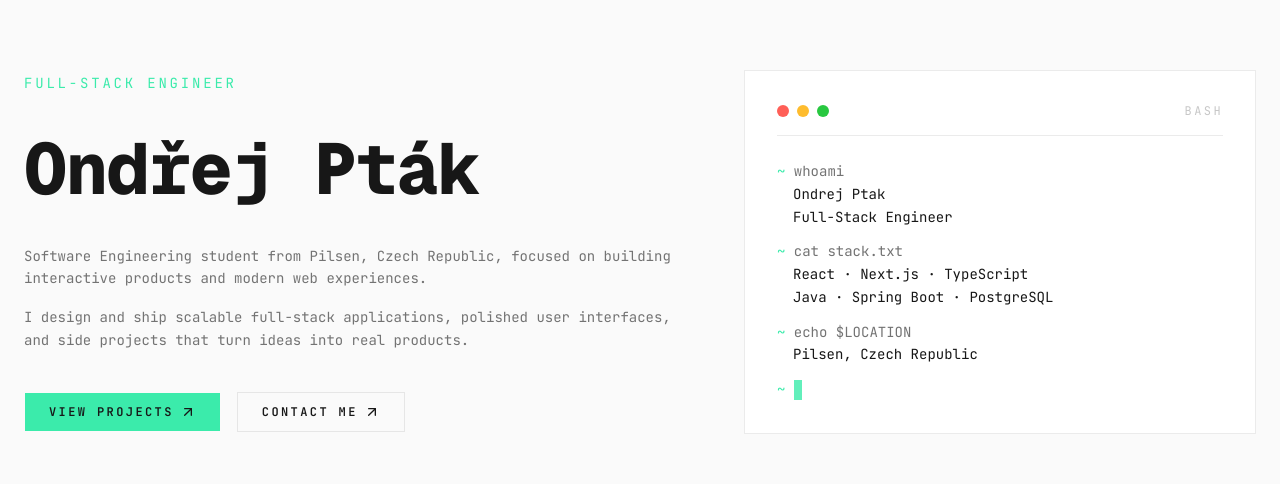
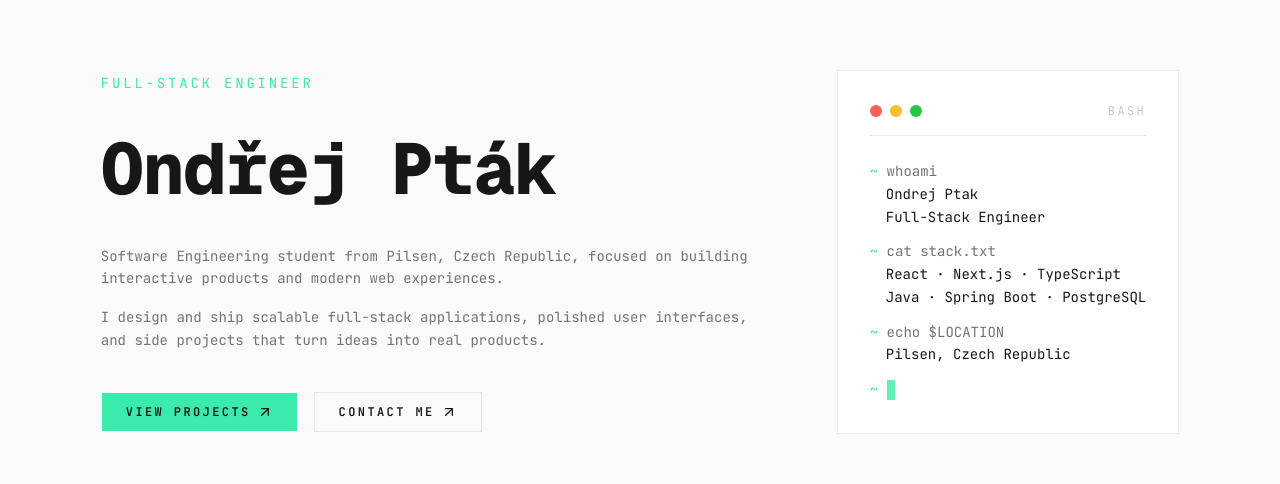
Before and after one commit to florixak/portfolio, a Next.js app: page / in a window 1280 px wide. Shown: the part 148-632 px from the top of the page. Built offline with nearby package versions, Linux system fonts and the light colour scheme; no server answers.

Commit message:
feat: wrap hero component with hero motion wrapper

```diff
--- a/components/hero/hero.tsx
+++ b/components/hero/hero.tsx
@@ -1,26 +1,36 @@
 import { profile } from "@/data/profile";
 import HeroCTA from "./hero-cta";
 import Terminal from "./terminal";
+import HeroMotion from "./hero-motion";
 
 const Hero = () => {
   return (
+    <HeroMotion>
       <section className="max-w-7xl mx-auto sm:mt-0 flex min-h-screen flex-col items-center justify-center gap-8 px-6 lg:flex-row lg:gap-16 lg:py-16">
         <div className="flex w-full max-w-2xl flex-col items-start gap-6 sm:gap-8 lg:gap-10">
           <span className="type-label text-primary">{profile.role}</span>
-        <h1 className="font-heading text-5xl font-extrabold tracking-tight sm:text-6xl lg:text-7xl">
+          <h1
+            data-motion="title"
+            className="font-heading text-5xl font-extrabold tracking-tight sm:text-6xl lg:text-7xl"
+          >
             {profile.name}
           </h1>
           <div className="flex flex-col gap-4">
             {profile.description.map((line) => (
-            <p className="type-body" key={line}>
+              <p data-motion="line" className="type-body" key={line}>
                 {line}
               </p>
             ))}
           </div>
+          <div data-motion="cta">
             <HeroCTA />
           </div>
+        </div>
+        <div data-motion="terminal">
           <Terminal />
+        </div>
       </section>
+    </HeroMotion>
   );
 };
 
```
Lines whose indentation alone changed are shown as unchanged.
